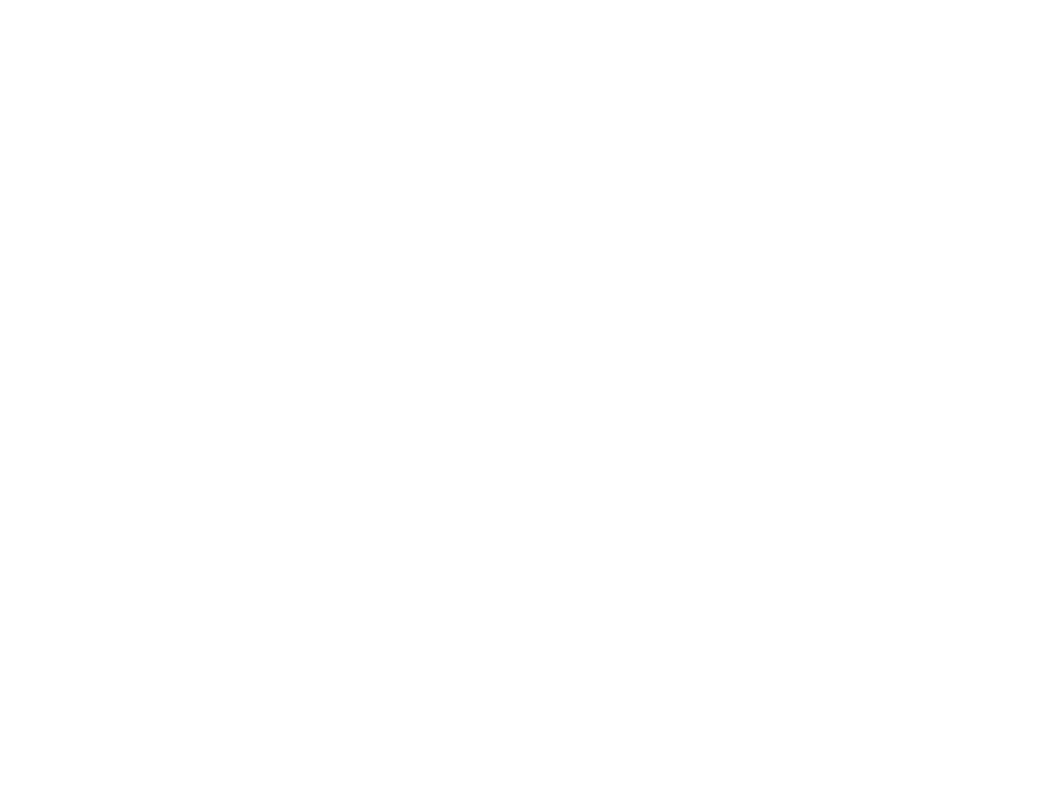
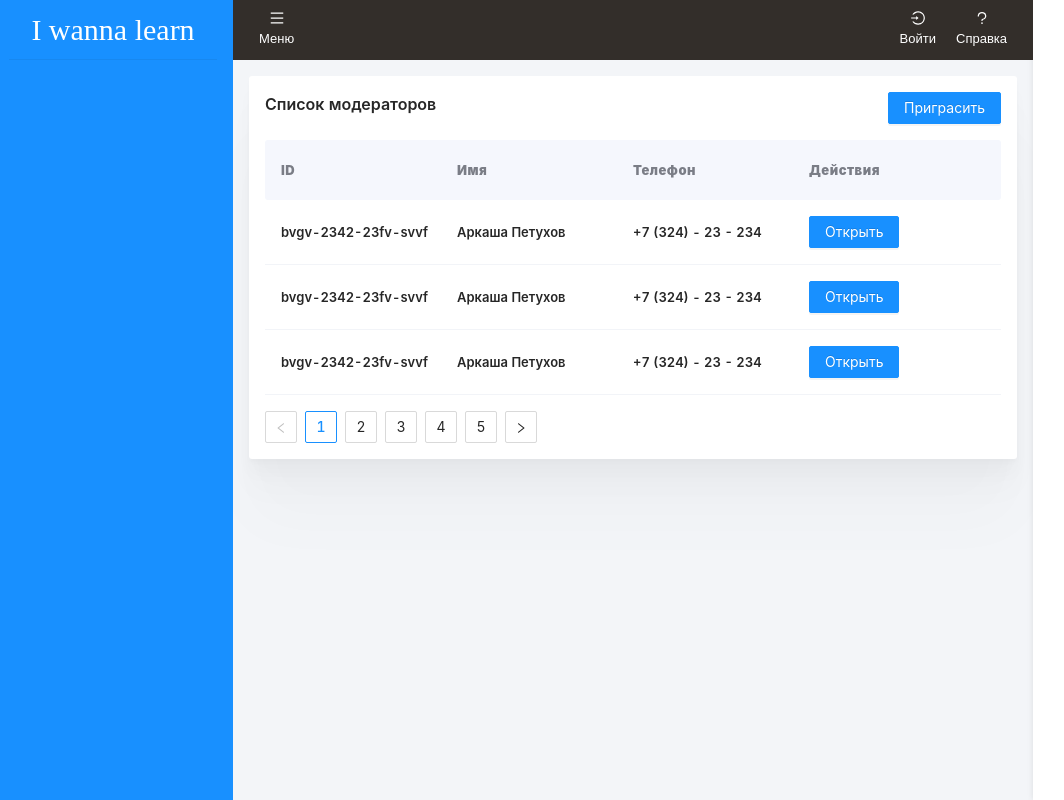
Before and after one commit to DenisVASI9/admin-panel, a React (Create React App) app: page /moderators in a window 1280 px wide. Shown: the whole page, without its empty margins (7-1071 px from the left). Built offline with nearby package versions, Linux system fonts and the light colour scheme.

Commit message:
add moderators page

```diff
--- a/src/App.js
+++ b/src/App.js
@@ -10,6 +10,7 @@
 // Pages
 import MainPage from "./pages/main";
 import UsersPage from "./pages/users";
+import ModeratorsPage from "./pages/moderators";
 import DemoPage from "./pages/demo";
 import Settings from "./pages/Admin/Settings/Settings";
 // Pages
@@ -28,6 +29,7 @@
             <Switch>
                 <Route exact path="/" component={MainPage}/>
                 <Route exact path="/users" component={UsersPage}/>
+                <Route exact path="/moderators" component={ModeratorsPage}/>
                 <Route exact path="/settings" component={Settings}/>
                 <Route exact path="/demo" component={DemoPage}/>
             </Switch>
--- a/src/components/page/index.js
+++ b/src/components/page/index.js
@@ -14,4 +14,6 @@
 export const PageTitle = styled.div`
   font-weight: 600;
   font-size: 16px;
+  display: flex;
+  align-items: center;
 `
--- /dev/null
+++ b/src/pages/moderators/index.js
@@ -0,0 +1,159 @@
+import React, {useState} from "react"
+import MainLayout from "../../layout/admin";
+import {Page, PageWrapper, PageTitle} from "../../components/page";
+import {Row, Col, Button, Pagination, Modal, Form, Input, Checkbox} from "antd"
+import {
+    Table,
+    TableHeader,
+    TableHeaderItem,
+    TableItem,
+    TableItemText
+} from '../../components/table'
+import {
+    ModeratorsActions
+} from "./moderatos.styles";
+import {useWindowSize} from "../../core/hooks/useWindowSize";
+
+const DesktopModerators = (props) => {
+    return <Table>
+        <TableHeader>
+            <Row>
+                <Col xs={6}><TableHeaderItem>ID</TableHeaderItem></Col>
+                <Col xs={6}><TableHeaderItem>Имя</TableHeaderItem></Col>
+                <Col xs={6}><TableHeaderItem>Телефон</TableHeaderItem></Col>
+                <Col xs={6}><TableHeaderItem>Действия</TableHeaderItem></Col>
+            </Row>
+        </TableHeader>
+        <TableItem>
+            <Row align="center">
+                <Col xs={6}>
+                    <TableItemText>bvgv-2342-23fv-svvf</TableItemText>
+                </Col>
+                <Col xs={6}>
+                    <TableItemText>Аркаша Петухов</TableItemText>
+                </Col>
+                <Col xs={6}>
+                    <TableItemText>+7 (324) - 23 - 234</TableItemText>
+                </Col>
+                <Col xs={6}>
+                    <Button type="primary">Открыть</Button>
+                </Col>
+            </Row>
+        </TableItem>
+        <TableItem>
+            <Row align="center">
+                <Col xs={6}>
+                    <TableItemText>bvgv-2342-23fv-svvf</TableItemText>
+                </Col>
+                <Col xs={6}>
+                    <TableItemText>Аркаша Петухов</TableItemText>
+                </Col>
+                <Col xs={6}>
+                    <TableItemText>+7 (324) - 23 - 234</TableItemText>
+                </Col>
+                <Col xs={6}>
+                    <Button type="primary">Открыть</Button>
+                </Col>
+            </Row>
+        </TableItem>
+        <TableItem>
+            <Row align="center">
+                <Col xs={6}>
+                    <TableItemText>bvgv-2342-23fv-svvf</TableItemText>
+                </Col>
+                <Col xs={6}>
+                    <TableItemText>Аркаша Петухов</TableItemText>
+                </Col>
+                <Col xs={6}>
+                    <TableItemText>+7 (324) - 23 - 234</TableItemText>
+                </Col>
+                <Col xs={6}>
+                    <Button type="primary">Открыть</Button>
+                </Col>
+            </Row>
+        </TableItem>
+    </Table>
+}
+
+const MobileModerators = (props) => {
+    return <div>Мобильные модераторы</div>
+}
+
+const ModeratorsPage = () => {
+
+    const {width} = useWindowSize()
+    const [isModalShowed, setModalState] = useState(false)
+
+    const handleOk = () => {
+        setModalState(false)
+    }
+
+    const handleCancel = () => {
+        setModalState(false)
+    }
+
+    return <MainLayout>
+        <PageWrapper>
+            <Page>
+                <Row align="center">
+                    <Col xs={12}>
+                        <PageTitle>Список модераторов</PageTitle>
+                    </Col>
+                    <Col xs={12}>
+                        <ModeratorsActions>
+                            <Button type="primary" onClick={() => (setModalState(true))}>Приграсить</Button>
+                        </ModeratorsActions>
+                    </Col>
+                </Row>
+                {width > 400 ? <DesktopModerators /> : <MobileModerators />}
+                <Pagination defaultCurrent={1} total={50} />
+            </Page>
+        </PageWrapper>
+        <Modal
+            title="Пригласить модератора"
+            visible={isModalShowed}
+            onOk={handleOk}
+            onCancel={handleCancel}
+        >
+            <Form>
+                <Form.Item>
+                    <Input placeholder="ID или телефон"/>
+                </Form.Item>
+            </Form>
+
+            <h4>Подходящие кандидаты</h4>
+            <Table>
+                <TableHeader>
+                    <Row>
+                        <Col xs={8}><TableHeaderItem>ID</TableHeaderItem></Col>
+                        <Col xs={8}><TableHeaderItem>Телефон</TableHeaderItem></Col>
+                        <Col xs={8}><TableHeaderItem>Действия</TableHeaderItem></Col>
+                    </Row>
+                </TableHeader>
+                <TableItem>
+                    <Row>
+                        <Col xs={8}><TableItemText>4243-2424-2552-1235</TableItemText></Col>
+                        <Col xs={8}><TableItemText>+7 (524) - 23 - 234</TableItemText></Col>
+                        <Col xs={8}><Checkbox>Пригласить</Checkbox></Col>
+                    </Row>
+                </TableItem>
+                <TableItem>
+                    <Row>
+                        <Col xs={8}><TableItemText>4243-2424-2552-1235</TableItemText></Col>
+                        <Col xs={8}><TableItemText>+7 (524) - 23 - 234</TableItemText></Col>
+                        <Col xs={8}><Checkbox>Пригласить</Checkbox></Col>
+                    </Row>
+                </TableItem>
+                <TableItem>
+                    <Row>
+                        <Col xs={8}><TableItemText>4243-2424-2552-1235</TableItemText></Col>
+                        <Col xs={8}><TableItemText>+7 (524) - 23 - 234</TableItemText></Col>
+                        <Col xs={8}><Checkbox>Пригласить</Checkbox></Col>
+                    </Row>
+                </TableItem>
+            </Table>
+        </Modal>
+    </MainLayout>
+}
+
+export default ModeratorsPage
--- /dev/null
+++ b/src/pages/moderators/moderatos.styles.js
@@ -0,0 +1,6 @@
+import styled from "styled-components"
+
+export const ModeratorsActions = styled.div`
+  display: flex;
+  justify-content: flex-end;
+`
```
